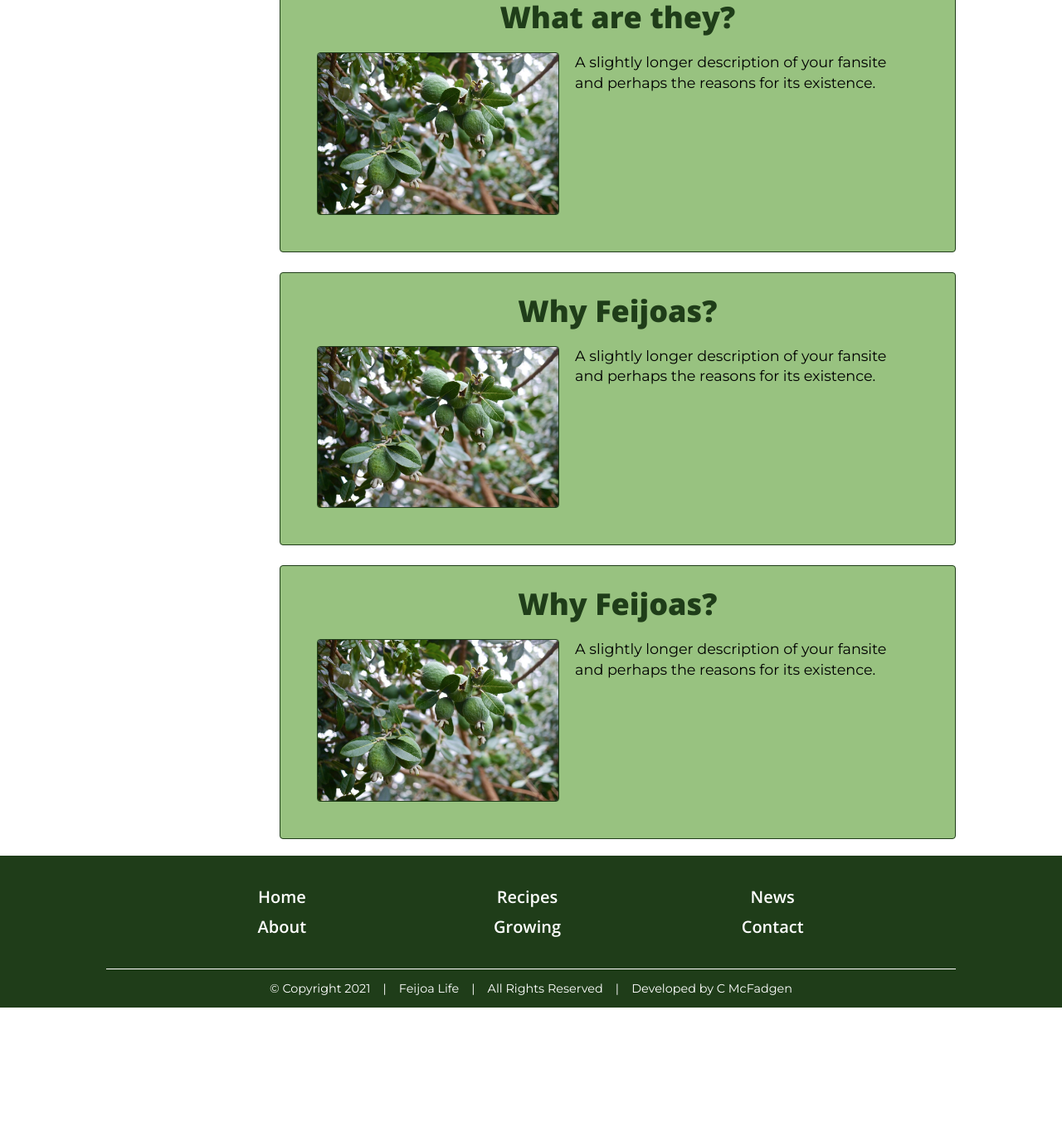
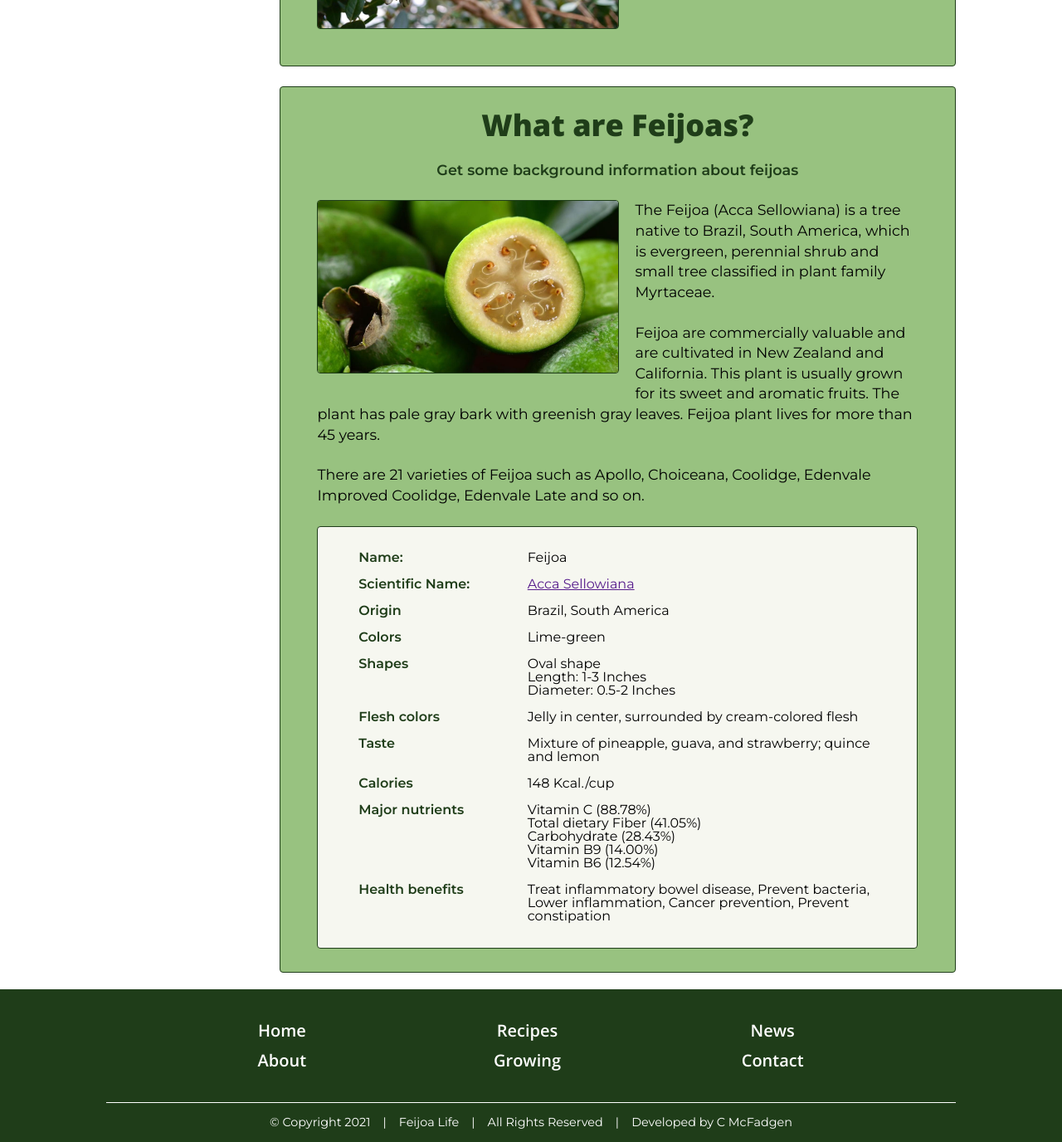
Before and after one commit to CallumMcFadgen/AAD531_assignment_2, a plain HTML site: page about.html in a window 1280 px wide. Shown: the part 660-2036 px from the top of the page at 83% size. Before the commit the page ends 1874 px from the top, so only its background shows below. Drawn offline with nearby package versions, Linux system fonts and the light colour scheme.

Commit message:
table styling

```diff
--- a/about.html
+++ b/about.html
@@ -48,7 +48,7 @@
     </header>
 
     <section class="heading">
-        <img src="images/heading-background.png" alt="feijoas">
+        <img src="images/heading-background.jpg" alt="feijoas">
         <h1>About</h1>
     </section>
 
@@ -65,13 +65,7 @@
                 <a href="#what-is-feijoa-life">What is Feijoa Life?</a>
             </div>
             <div>
-                <a href="#what">What are they?</a>
-            </div>
-            <div>
-                <a href="#why">Title</a>
-            </div>
-            <div>
-                <a href="#why">Title</a>
+                <a href="#what-are-feijoas">What are feijoas?</a>
             </div>
         </article>
     </aside>
@@ -82,20 +76,66 @@
             <img class="left-image" src="images/about-main.jpg" />
             <p>Feijoa life is a place where those of us who love New Zealands iconic autumn fruit can gather and share ideas, recipes, growing tips and news.</p>
         </article>
-        <article id="what">
-            <h2>What are they?</h2>
-            <img class="left-image" src="images/about-main.jpg" />
-            <p>A slightly longer description of your fansite and perhaps the reasons for its existence.</p>
-        </article>
-        <article id="about-article-3">
-            <h2>Why Feijoas?</h2>
-            <img class="left-image" src="images/about-main.jpg" />
-            <p>A slightly longer description of your fansite and perhaps the reasons for its existence.</p>
-        </article>
-        <article id="about-article-4">
-            <h2>Why Feijoas?</h2>
-            <img class="left-image" src="images/about-main.jpg" />
-            <p>A slightly longer description of your fansite and perhaps the reasons for its existence.</p>
+        <article id="what-are-feijoas">
+            <h2>What are Feijoas?</h2>
+            <p class="subheading">Get some background information about feijoas</p>
+            <img class="left-image" src="images/about-what-1.jpg" />
+            <p>The Feijoa (Acca Sellowiana) is a tree native to Brazil, South America, which is evergreen, perennial shrub and small tree classified in plant family Myrtaceae.</p>
+            <p>Feijoa are commercially valuable and are cultivated in New Zealand and California. This plant is usually grown for its sweet and aromatic fruits. The plant has pale gray bark with greenish gray leaves. Feijoa plant lives for more than 45 years.</p>
+            <p>There are 21 varieties of Feijoa such as Apollo, Choiceana, Coolidge, Edenvale Improved Coolidge, Edenvale Late and so on.</p>
+            <div class="table">
+                <table>
+                    <tbody>
+                        <tr>
+                            <td>Name: </td>
+                            <td>Feijoa</td>
+                        </tr>
+                        <tr>
+                            <td>Scientific Name: </td>
+                            <td><a target="_blank" href="">Acca Sellowiana</a></td>
+                        </tr>
+                        <tr>
+                            <td>Origin</td>
+                            <td>Brazil, South America</td>
+                        </tr>
+                        <tr>
+                            <td>Colors</td>
+                            <td>Lime-green</td>
+                        </tr>
+                        <tr>
+                            <td>Shapes</td>
+                            <td>Oval shape<br>
+                                Length: 1-3 Inches<br>
+                                Diameter: 0.5-2 Inches</td>
+                        </tr>
+                        <tr>
+                            <td>Flesh colors</td>
+                            <td>Jelly in center, surrounded by cream-colored flesh</td>
+                        </tr>
+                        <tr>
+                            <td>Taste</td>
+                            <td>Mixture of pineapple, guava, and strawberry; quince and lemon</td>
+                        </tr>
+                        <tr>
+                            <td>Calories</td>
+                            <td>148 Kcal./cup</td>
+                        </tr>
+                        <tr>
+                            <td>Major nutrients</td>
+                            <td>Vitamin C (88.78%)<br>
+                                Total dietary Fiber (41.05%)<br>
+                                Carbohydrate (28.43%)<br>
+                                Vitamin B9 (14.00%)<br>
+                                Vitamin B6 (12.54%)<br>
+                            </td>
+                        </tr>
+                        <tr style="padding-bottom: 5%">
+                            <td>Health benefits</td>
+                            <td>Treat inflammatory bowel disease, Prevent bacteria, Lower inflammation, Cancer prevention, Prevent constipation</td>
+                        </tr>
+                    </tbody>
+                </table>
+            </div>
         </article>
     </section>
 
--- a/css/style.css
+++ b/css/style.css
@@ -18,6 +18,7 @@ header {
     max-width: 100%;
     display: flex;
     height: 12vh;
+    border-bottom: 1px #1F3D19 solid;
 }
 
 .logo {
@@ -204,13 +205,13 @@ header {
     width: 100%;
     text-align:center;
     position: relative;
-    height: 20vh;
+    height: 30vh;
     background: #000000;
     border-bottom: 1px #1F3D19 solid;
 }
 
 .heading img {
-    opacity: 0.8;
+    opacity: 0.95;
     width: 100%;
     height:100%
 }
@@ -368,7 +369,7 @@ aside article p {
 .left-image {
     margin-right: 1.5vw;
     margin-bottom: 2vh;
-    max-width: 40%;
+    max-width: 50%;
     height: auto;
     float: left;
     border: 1px #1F3D19 solid;
@@ -378,7 +379,7 @@ aside article p {
 .right-image {
     margin-left: 1.5vw;
     margin-bottom: 2vh;
-    max-width: 40%;
+    max-width: 50%;
     height: auto;
     float: right;
     border: 1px #1F3D19 solid;
@@ -431,6 +432,32 @@ aside article p {
 
 .content-part-width a {
     font-family: 'Montserrat', Helvetica;
+}
+
+.table {
+    background-color: #f6f7f0;
+    border: 1px #1F3D19 solid;
+    border-radius: 4px;
+    padding: 3%;
+}
+
+.table table{
+    border-collapse: collapse;
+}
+
+.table td {
+    padding-top: 1vh;
+    padding-bottom: 1vh;
+    padding-left: 4%;
+    padding-right: 4%;
+    border-radius: 4px;
+}
+.table td:first-child {
+    width: 30%;
+    padding-right: 5%;
+    color: #1F3D19;
+    font-weight: 600;
+    border-radius: 4px;
 }
 
 .recipe .subheading {
```
Also changed, not shown: contact.html (+1 -1 lines), growing.html (+1 -1 lines), index.html (+2 -2 lines), news.html (+1 -1 lines), recipes.html (+1 -1 lines), images/about-what-1.jpg (added), images/heading-background.jpg (added), images/home-heading-background.jpg (added), images/home-heading-background.png (deleted).
